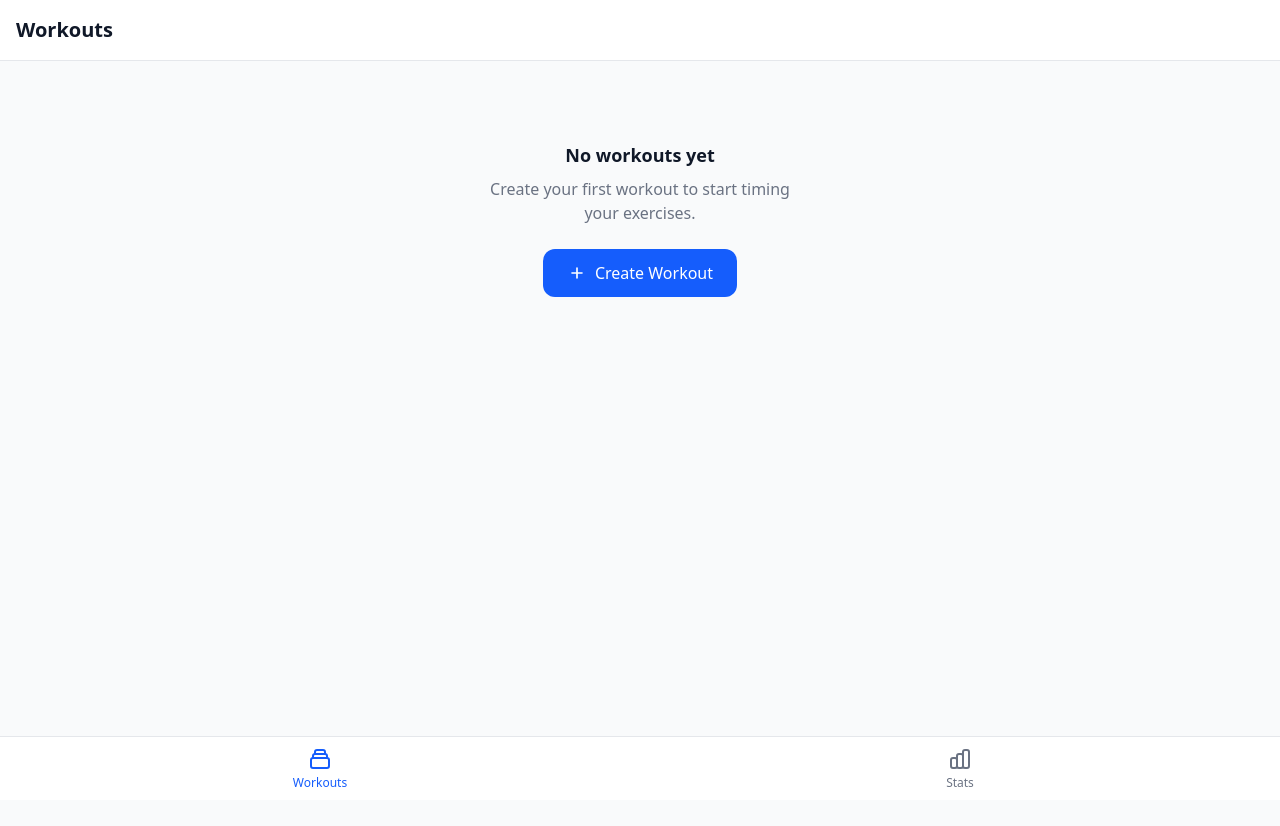
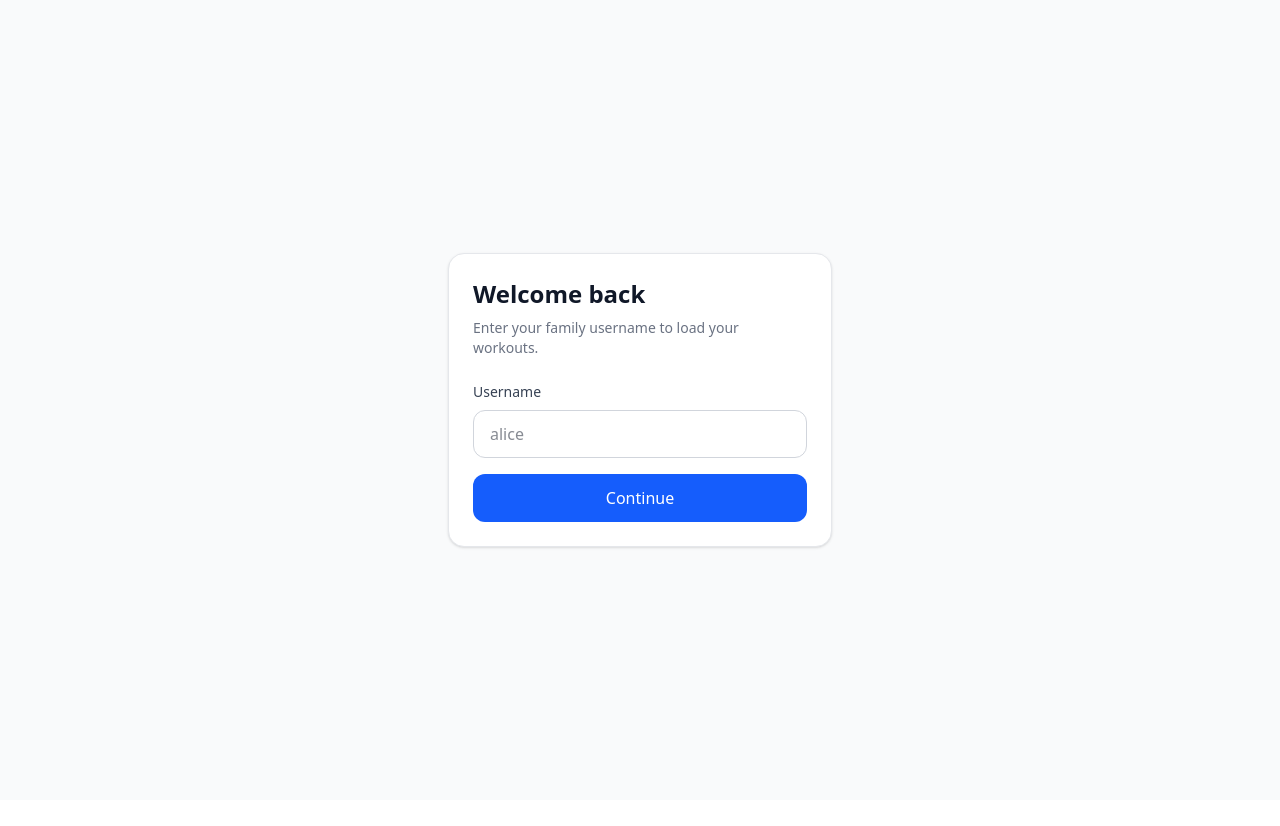
Before and after one commit to icework/workout-timer, a React (Vite) app: page / in a window 1280 px wide. Shown: the top 826 px of the page. After the commit the page ends 800 px from the top, so only its background shows below. Built offline with nearby package versions, Linux system fonts and the light colour scheme.

Commit message:
feat: add username login flow

```diff
--- a/src/App.tsx
+++ b/src/App.tsx
@@ -6,10 +6,17 @@ import { WorkoutDetail } from './pages/WorkoutDetail';
 import { TimerRunner } from './pages/TimerRunner';
 import { CompletionSummary } from './pages/CompletionSummary';
 import { Stats } from './pages/Stats';
+import { LoginPage } from './pages/Login';
+import { useAuthStore } from './stores/authStore';
 import './index.css';
 
 function AppContent() {
   const location = useLocation();
+  const isAuthenticated = useAuthStore((state) => state.isAuthenticated);
+
+  if (!isAuthenticated) {
+    return <LoginPage />;
+  }
 
   // Hide bottom nav during workout run and completion screens
   const hideBottomNav =
--- /dev/null
+++ b/src/pages/Login/index.tsx
@@ -0,0 +1,54 @@
+import { useState } from 'react';
+import { useAuthStore } from '../../stores/authStore';
+
+export function LoginPage() {
+  const [username, setUsername] = useState('');
+  const login = useAuthStore((state) => state.login);
+  const isLoading = useAuthStore((state) => state.isLoading);
+  const error = useAuthStore((state) => state.error);
+
+  async function handleSubmit(event: React.FormEvent<HTMLFormElement>) {
+    event.preventDefault();
+
+    try {
+      await login(username);
+    } catch {
+      // Store state already captures the user-facing error.
+    }
+  }
+
+  return (
+    <main className="min-h-screen bg-gray-50 flex items-center justify-center px-4">
+      <div className="w-full max-w-sm rounded-2xl border border-gray-200 bg-white p-6 shadow-sm">
+        <h1 className="text-2xl font-bold text-gray-900">Welcome back</h1>
+        <p className="mt-2 text-sm text-gray-500">
+          Enter your family username to load your workouts.
+        </p>
+
+        <form className="mt-6 space-y-4" onSubmit={handleSubmit}>
+          <label className="block">
+            <span className="mb-2 block text-sm font-medium text-gray-700">Username</span>
+            <input
+              name="username"
+              value={username}
+              onChange={(event) => setUsername(event.target.value)}
+              className="h-12 w-full rounded-xl border border-gray-300 px-4 text-base text-gray-900 outline-none focus:border-blue-500 focus:ring-2 focus:ring-blue-200"
+              placeholder="alice"
+              autoComplete="username"
+            />
+          </label>
+
+          {error && <p className="text-sm text-red-600">{error}</p>}
+
+          <button
+            type="submit"
+            disabled={isLoading}
+            className="h-12 w-full rounded-xl bg-blue-600 text-base font-medium text-white hover:bg-blue-700 disabled:cursor-not-allowed disabled:bg-blue-300"
+          >
+            {isLoading ? 'Loading...' : 'Continue'}
+          </button>
+        </form>
+      </div>
+    </main>
+  );
+}
--- /dev/null
+++ b/src/stores/authStore.ts
@@ -0,0 +1,80 @@
+import { create } from 'zustand';
+import { normalizeUsername } from '../auth/username';
+
+const AUTH_STORAGE_KEY = 'workout-timer.username';
+
+interface AuthStore {
+  username: string | null;
+  isLoading: boolean;
+  error: string | null;
+  isAuthenticated: boolean;
+  login: (username: string) => Promise<string>;
+  logout: () => void;
+}
+
+function readStoredUsername(): string | null {
+  if (typeof localStorage === 'undefined') {
+    return null;
+  }
+
+  const value = localStorage.getItem(AUTH_STORAGE_KEY);
+  return value ? normalizeUsername(value) : null;
+}
+
+export const useAuthStore = create<AuthStore>((set) => ({
+  username: readStoredUsername(),
+  isLoading: false,
+  error: null,
+  isAuthenticated: readStoredUsername() !== null,
+
+  login: async (input) => {
+    const username = normalizeUsername(input);
+
+    set({ isLoading: true, error: null });
+
+    try {
+      const response = await fetch('/api/login', {
+        method: 'POST',
+        headers: {
+          'Content-Type': 'application/json',
+        },
+        body: JSON.stringify({ username }),
+      });
+
+      if (!response.ok) {
+        throw new Error('Login failed');
+      }
+
+      const data = (await response.json()) as { username: string };
+      localStorage.setItem(AUTH_STORAGE_KEY, data.username);
+      set({
+        username: data.username,
+        isAuthenticated: true,
+        isLoading: false,
+        error: null,
+      });
+      return data.username;
+    } catch (error) {
+      const message = error instanceof Error ? error.message : 'Login failed';
+      set({
+        isLoading: false,
+        error: message,
+        username: null,
+        isAuthenticated: false,
+      });
+      throw error;
+    }
+  },
+
+  logout: () => {
+    if (typeof localStorage !== 'undefined') {
+      localStorage.removeItem(AUTH_STORAGE_KEY);
+    }
+
+    set({
+      username: null,
+      isAuthenticated: false,
+      error: null,
+    });
+  },
+}));
```
Also changed, not shown: 2 other files (tests, documents, lock files or other folders).
